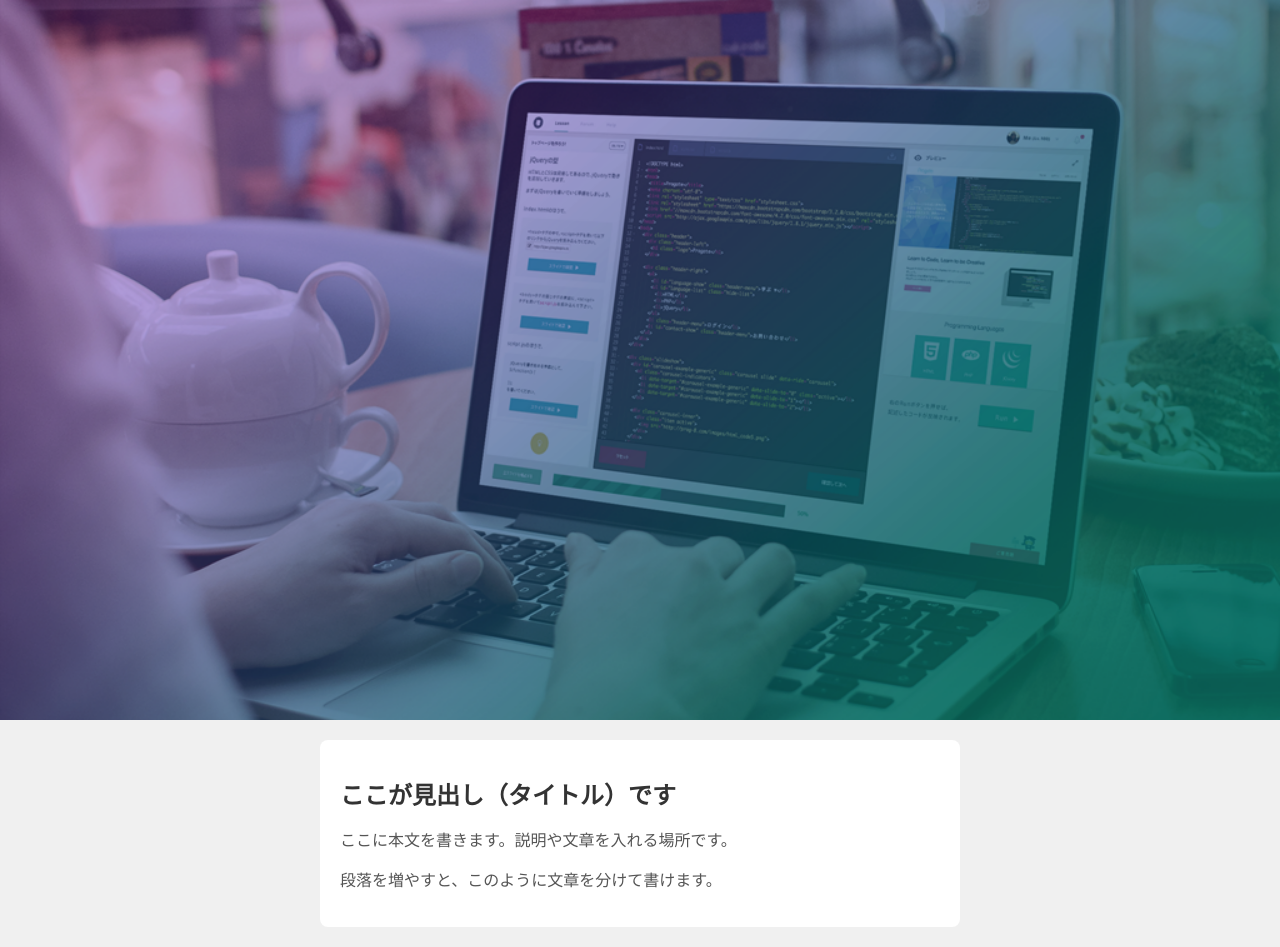
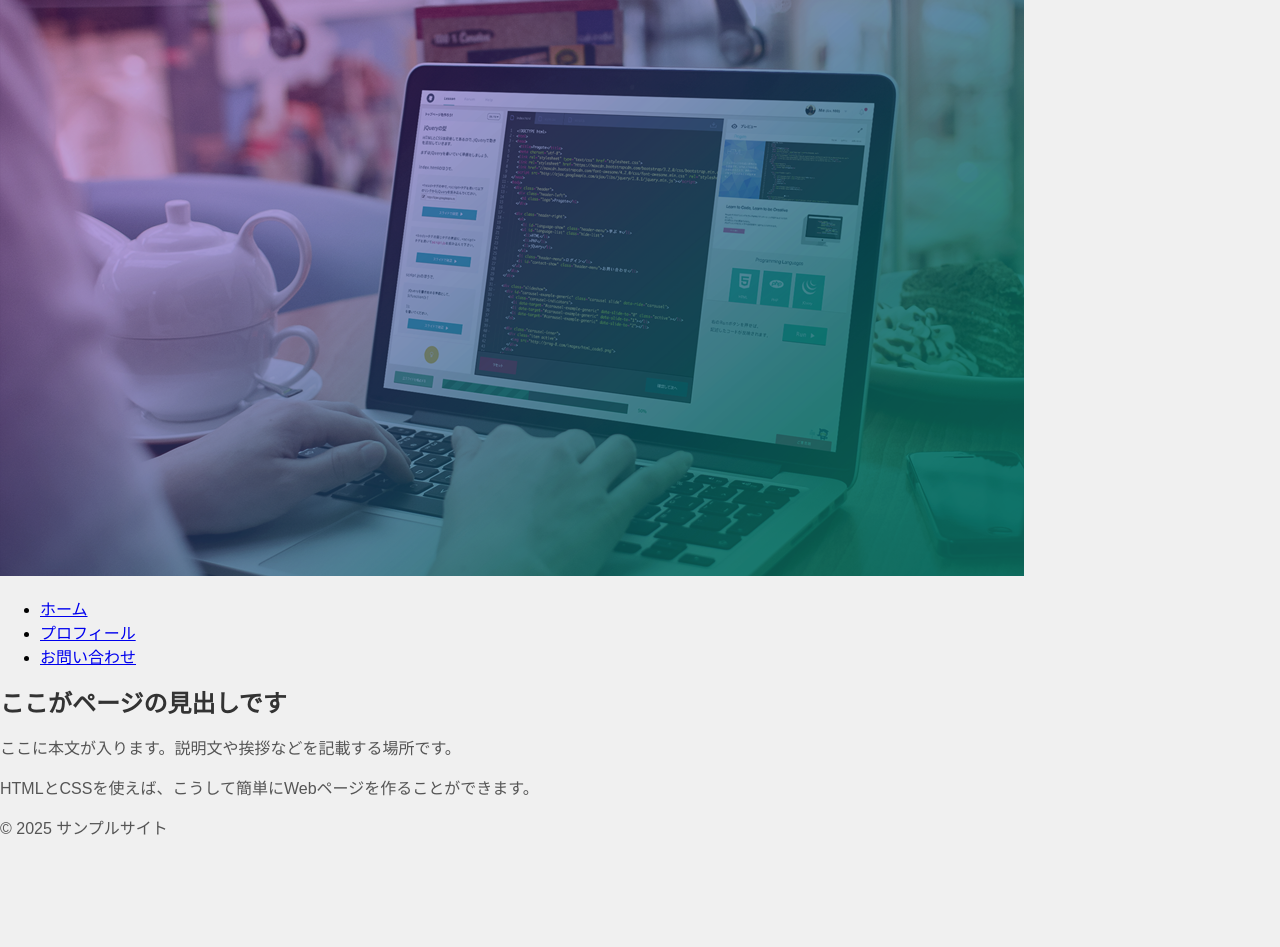
Before and after one commit to s1290025/sample.site, a plain HTML site: page index.html in a window 1280 px wide. After the commit the page ends 855 px from the top, so only its background shows below. Drawn offline with Linux system fonts and the light colour scheme.

Commit message:
Update index.html

```diff
--- a/index.html
+++ b/index.html
@@ -2,17 +2,29 @@
 <html lang="ja">
 <head>
   <meta charset="UTF-8">
-  <title>ここがページのタイトル</title>
+  <title>サンプルWebページ</title>
   <link rel="stylesheet" href="stylesheet.css">
 </head>
 <body>
-  <div class="header">
-    <img src="top.png" alt="ここに画像が入ります">
-  </div>
-  <div class="content">
-    <h1>ここが見出し（タイトル）です</h1>
-    <p>ここに本文を書きます。説明や文章を入れる場所です。</p>
-    <p>段落を増やすと、このように文章を分けて書けます。</p>
-  </div>
+  <header>
+    <img src="top.png" alt="トップ画像">
+    <nav>
+      <ul>
+        <li><a href="#">ホーム</a></li>
+        <li><a href="#">プロフィール</a></li>
+        <li><a href="#">お問い合わせ</a></li>
+      </ul>
+    </nav>
+  </header>
+
+  <main>
+    <h1>ここがページの見出しです</h1>
+    <p>ここに本文が入ります。説明文や挨拶などを記載する場所です。</p>
+    <p>HTMLとCSSを使えば、こうして簡単にWebページを作ることができます。</p>
+  </main>
+
+  <footer>
+    <p>&copy; 2025 サンプルサイト</p>
+  </footer>
 </body>
 </html>
```
